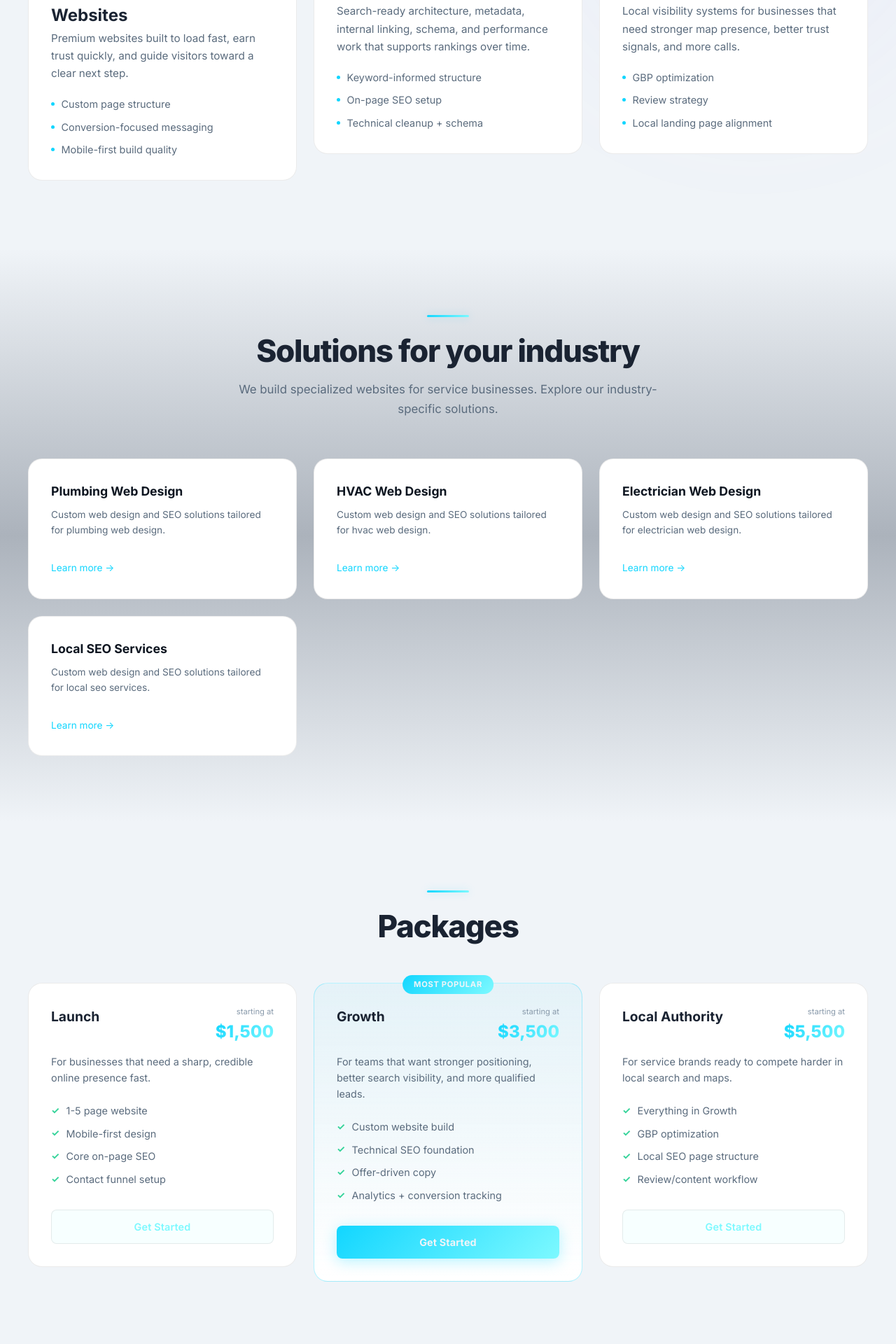
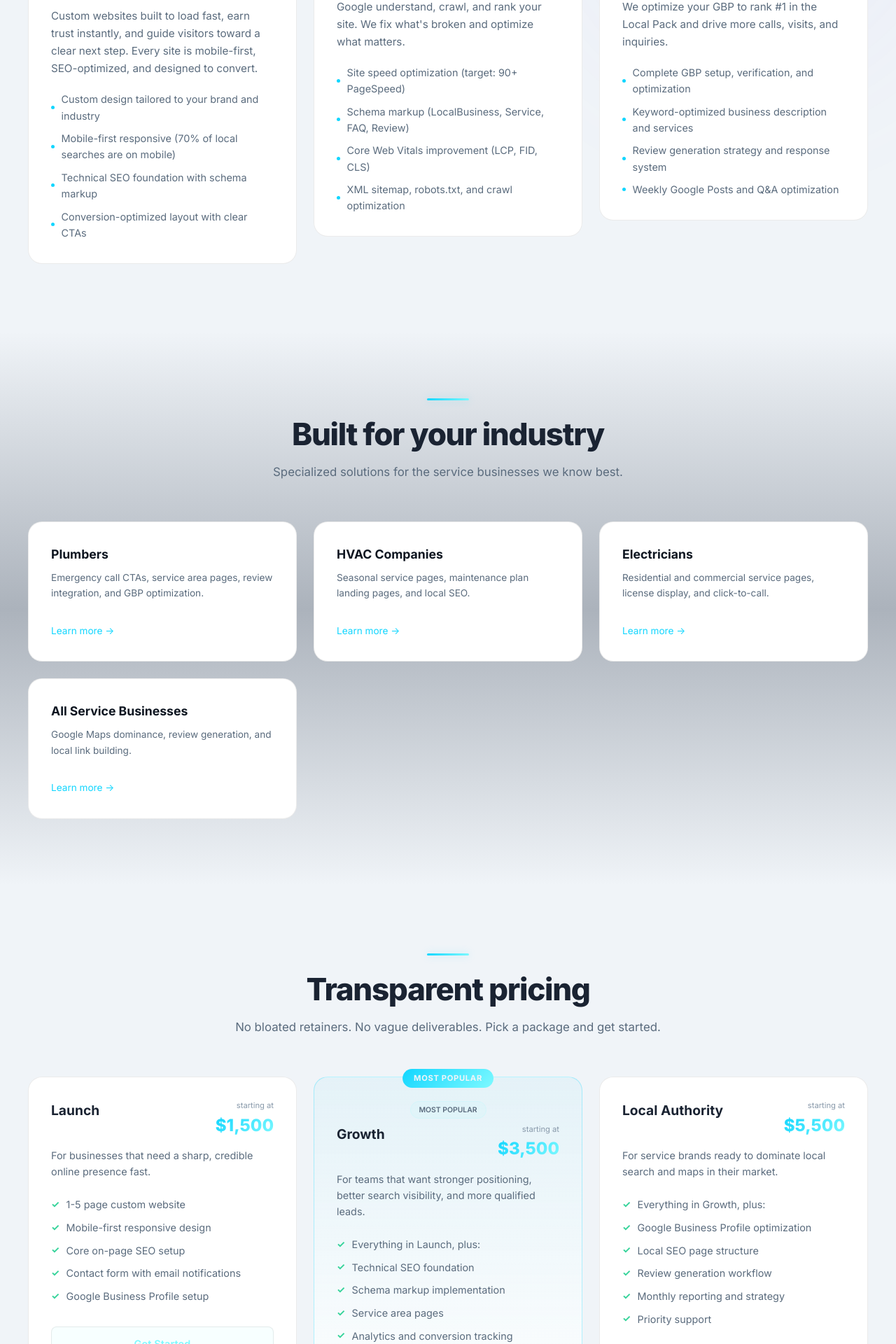
Before and after one commit to galaxycoils/computerexpress-darius-site, a React (Vite) app: page /services in a window 1280 px wide. Shown: the part 820-2740 px from the top of the page at 70% size. Built offline with nearby package versions, Linux system fonts and the light colour scheme; no server answers.

Commit message:
Content overhaul: hero copy, services page, about page, animated counter fix, testimonials

```diff
--- a/src/components/AnimatedCounter.jsx
+++ b/src/components/AnimatedCounter.jsx
@@ -1,48 +1,63 @@
 import { useState, useEffect, useRef } from 'react'
 
-/**
- * Animates a number from 0 to target when the element scrolls into view.
- * suffix is appended after the number (e.g. "+", "x", "h")
- * prefix is prepended (e.g. "$", "#")
- */
 function useCountUp(target, suffix = '', prefix = '', duration = 2000) {
-  const [value, setValue] = useState(0)
+  const [value, setValue] = useState(target) // Start at target, animate down then up
   const ref = useRef(null)
   const hasAnimated = useRef(false)
 
   useEffect(() => {
     const el = ref.current
     if (!el) return
+
+    // Check if already in viewport on mount
+    const rect = el.getBoundingClientRect()
+    const inViewport = rect.top < window.innerHeight && rect.bottom > 0
+
+    if (inViewport) {
+      // Already visible — animate immediately
+      hasAnimated.current = true
+      setValue(0)
+      const start = performance.now()
+      const to = target
+      const step = (now) => {
+        const elapsed = now - start
+        const progress = Math.min(elapsed / duration, 1)
+        const eased = progress === 1 ? 1 : 1 - Math.pow(2, -10 * progress)
+        setValue(Math.round(to * eased))
+        if (progress < 1) requestAnimationFrame(step)
+      }
+      requestAnimationFrame(step)
+    } else {
+      // Not visible — wait for scroll
       const obs = new IntersectionObserver(
         ([entry]) => {
           if (entry.isIntersecting && !hasAnimated.current) {
             hasAnimated.current = true
+            setValue(0)
             const start = performance.now()
-          const from = 0
             const to = target
             const step = (now) => {
               const elapsed = now - start
               const progress = Math.min(elapsed / duration, 1)
-            // easeOutExpo
               const eased = progress === 1 ? 1 : 1 - Math.pow(2, -10 * progress)
-            setValue(Math.round(from + (to - from) * eased))
+              setValue(Math.round(to * eased))
               if (progress < 1) requestAnimationFrame(step)
             }
             requestAnimationFrame(step)
             obs.unobserve(el)
           }
         },
-      { threshold: 0.3 }
+        { threshold: 0.1 }
       )
       obs.observe(el)
       return () => obs.disconnect()
+    }
   }, [target, duration])
 
   return { value, ref }
 }
 
 export default function AnimatedCounter({ value, suffix = '', prefix = '', label }) {
-  // Extract leading numeric portion and trailing non-numeric suffix
   const match = value.match(/^(\d+)(.*)$/)
   const isNumeric = !!match
   const numValue = isNumeric ? parseInt(match[1], 10) : 0
--- a/src/data/siteData.js
+++ b/src/data/siteData.js
@@ -2,20 +2,35 @@ export const services = [
   {
     icon: 'web',
     title: 'High-Performance Websites',
-    description: 'Premium websites built to load fast, earn trust quickly, and guide visitors toward a clear next step.',
-    bullets: ['Custom page structure', 'Conversion-focused messaging', 'Mobile-first build quality']
+    description: 'Custom websites built to load fast, earn trust instantly, and guide visitors toward a clear next step. Every site is mobile-first, SEO-optimized, and designed to convert.',
+    bullets: [
+      'Custom design tailored to your brand and industry',
+      'Mobile-first responsive (70% of local searches are on mobile)',
+      'Technical SEO foundation with schema markup',
+      'Conversion-optimized layout with clear CTAs',
+    ]
   },
   {
     icon: 'search',
     title: 'Technical SEO',
-    description: 'Search-ready architecture, metadata, internal linking, schema, and performance work that supports rankings over time.',
-    bullets: ['Keyword-informed structure', 'On-page SEO setup', 'Technical cleanup + schema']
+    description: 'Search-ready architecture that helps Google understand, crawl, and rank your site. We fix what\'s broken and optimize what matters.',
+    bullets: [
+      'Site speed optimization (target: 90+ PageSpeed)',
+      'Schema markup (LocalBusiness, Service, FAQ, Review)',
+      'Core Web Vitals improvement (LCP, FID, CLS)',
+      'XML sitemap, robots.txt, and crawl optimization',
+    ]
   },
   {
     icon: 'map',
     title: 'Google Business Profile',
-    description: 'Local visibility systems for businesses that need stronger map presence, better trust signals, and more calls.',
-    bullets: ['GBP optimization', 'Review strategy', 'Local landing page alignment']
+    description: 'Dominate Google Maps and local search. We optimize your GBP to rank #1 in the Local Pack and drive more calls, visits, and inquiries.',
+    bullets: [
+      'Complete GBP setup, verification, and optimization',
+      'Keyword-optimized business description and services',
+      'Review generation strategy and response system',
+      'Weekly Google Posts and Q&A optimization',
+    ]
   }
 ]
 
@@ -25,7 +40,13 @@ export const packages = [
     price: '$1,500',
     period: 'starting at',
     ideal: 'For businesses that need a sharp, credible online presence fast.',
-    features: ['1-5 page website', 'Mobile-first design', 'Core on-page SEO', 'Contact funnel setup'],
+    features: [
+      '1-5 page custom website',
+      'Mobile-first responsive design',
+      'Core on-page SEO setup',
+      'Contact form with email notifications',
+      'Google Business Profile setup',
+    ],
     featured: false
   },
   {
@@ -33,24 +54,38 @@ export const packages = [
     price: '$3,500',
     period: 'starting at',
     ideal: 'For teams that want stronger positioning, better search visibility, and more qualified leads.',
-    features: ['Custom website build', 'Technical SEO foundation', 'Offer-driven copy', 'Analytics + conversion tracking'],
+    features: [
+      'Everything in Launch, plus:',
+      'Technical SEO foundation',
+      'Schema markup implementation',
+      'Service area pages',
+      'Analytics and conversion tracking',
+      '3 months of SEO support',
+    ],
     featured: true
   },
   {
     name: 'Local Authority',
     price: '$5,500',
     period: 'starting at',
-    ideal: 'For service brands ready to compete harder in local search and maps.',
-    features: ['Everything in Growth', 'GBP optimization', 'Local SEO page structure', 'Review/content workflow'],
+    ideal: 'For service brands ready to dominate local search and maps in their market.',
+    features: [
+      'Everything in Growth, plus:',
+      'Google Business Profile optimization',
+      'Local SEO page structure',
+      'Review generation workflow',
+      'Monthly reporting and strategy',
+      'Priority support',
+    ],
     featured: false
   }
 ]
 
 export const steps = [
-  { title: 'Audit', desc: 'Audit your current site, offer clarity, search visibility, and conversion friction.' },
-  { title: 'Strategy', desc: 'Shape the right information architecture, messaging, and local SEO opportunities.' },
-  { title: 'Build', desc: 'Design and build a site that looks premium and performs like a sales asset.' },
-  { title: 'Launch', desc: 'Launch with tracking, search fundamentals, and a clear lead capture path.' }
+  { title: 'Audit', desc: 'We analyze your current site, competitors, and local search landscape to identify the highest-leverage opportunities.' },
+  { title: 'Strategy', desc: 'We map out the right information architecture, messaging, and local SEO approach for your specific market.' },
+  { title: 'Build', desc: 'We design and develop your site with speed, SEO, and conversion best practices baked in from day one.' },
+  { title: 'Launch', desc: 'We go live with tracking, search fundamentals, and a clear lead capture path. Then we optimize based on real data.' }
 ]
 
 export const testimonials = [
@@ -61,13 +96,13 @@ export const testimonials = [
     initials: 'PC'
   },
   {
-    text: 'The difference was immediate. Their old site looked generic -- the new one actually makes them look like the premium service they are. Clients comment on it.',
+    text: 'The difference was immediate. Their old site looked generic — the new one actually makes them look like the premium service they are. Clients comment on it.',
     name: 'Legal Client',
     role: 'Service Business Director',
     initials: 'LC'
   },
   {
-    text: 'We handled everything -- design, SEO, Google Business Profile. Their map pack visibility went from nowhere to top 3 in their city.',
+    text: 'We handled everything — design, SEO, Google Business Profile. Their map pack visibility went from nowhere to top 3 in their city.',
     name: 'HVAC Client',
     role: 'Service Business Founder',
     initials: 'HC'
@@ -77,23 +112,23 @@ export const testimonials = [
 export const faqItems = [
   {
     q: 'How long does a typical project take?',
-    a: 'Most website projects launch within 2-4 weeks depending on scope. SEO work begins immediately but meaningful ranking improvements typically show within 60-90 days.'
+    a: 'Most website projects launch within 2-4 weeks depending on scope. SEO work begins immediately but meaningful ranking improvements typically show within 60-90 days. We\'ll give you a clear timeline after the initial audit.'
   },
   {
-    q: 'Do you work with businesses outside our local area?',
-    a: 'Yes. While we specialize in local SEO and service businesses, we work with clients remotely across the US and internationally.'
+    q: 'Do you work with businesses outside the local area?',
+    a: 'Yes. While we specialize in local SEO and service businesses, we work with clients remotely across Canada and the US. The same principles apply — we just target your specific service areas.'
   },
   {
     q: 'What makes ComputerExpress different from other agencies?',
-    a: 'We use AI to move faster and keep costs down, but every decision is made by a human who understands your business. No bloated retainers, no vague deliverables.'
+    a: 'We use AI to move faster and keep costs down, but every decision is made by a human who understands your business. No bloated retainers, no vague deliverables. We focus on the three things that matter most: site quality, search readiness, and local presence.'
   },
   {
     q: 'Do you offer ongoing support after launch?',
-    a: 'Yes. We offer maintenance retainers for updates, content changes, and ongoing SEO. But we also build sites you can manage yourself -- your choice.'
+    a: 'Yes. We offer maintenance retainers for updates, content changes, and ongoing SEO. But we also build sites you can manage yourself — your choice. We\'ll recommend what makes sense for your situation.'
   },
   {
     q: 'What do you need from me to get started?',
-    a: 'Just your current website URL, a sense of what you want to improve, and your main service offerings. We handle the rest -- strategy, design, copy, and technical setup.'
+    a: 'Just your current website URL, a sense of what you want to improve, and your main service offerings. We handle the rest — strategy, design, copy, and technical setup. The first step is a free audit.'
   }
 ]
 
@@ -123,7 +158,7 @@ export const portfolioItems = [
 ]
 
 export const stats = [
-  { value: '100+', label: 'Sites launched' },
+  { value: '50+', label: 'Sites launched' },
   { value: '98', label: 'Avg. PageSpeed' },
   { value: '4x', label: 'Lead increase' },
   { value: '24h', label: 'Response time' }
--- a/src/pages/HomePage.jsx
+++ b/src/pages/HomePage.jsx
@@ -111,21 +111,21 @@ export default function HomePage() {
           <div>
             <div className="eyebrow">Built for service businesses that need better leads, not just more traffic</div>
             <h1>
-              Websites that look <span className="gradient-text">premium</span>, rank cleanly, and convert with intent.
+              Websites that look <span className="gradient-text">premium</span>, rank on page 1, and convert visitors into calls.
             </h1>
             <p className="hero-copy">
-              ComputerExpress builds high-performance websites, technical SEO foundations, and local growth systems for businesses that need stronger visibility and more qualified inquiries.
+              ComputerExpress builds high-performance websites with technical SEO, local search optimization, and Google Business Profile management — everything service businesses need to dominate their market.
             </p>
             <div className="hero-actions">
               <Link to="/contact" className="button button-primary">Get a Free SEO Audit</Link>
-              <Link to="/services" className="button button-secondary">Explore Services</Link>
+              <a href="https://calendly.com/tahamtandariush/30min" target="_blank" rel="noopener noreferrer" className="button button-secondary">Book a Free Call</a>
             </div>
             <ul className="hero-points">
-              <li><strong>More trust.</strong> Better visibility. Higher-quality leads.</li>
-              <li><strong>Fast + mobile-first</strong> build quality</li>
-              <li><strong>SEO + schema</strong> baked in from day one</li>
-              <li><strong>Offer clarity + CTA</strong> focused conversion flow</li>
-              <li><strong>GBP alignment</strong> for local growth</li>
+              <li><strong>Page 1 rankings.</strong> Technical SEO and local search optimization.</li>
+              <li><strong>More calls.</strong> Click-to-call, contact forms, and GBP alignment.</li>
+              <li><strong>Premium design.</strong> Custom sites that build trust instantly.</li>
+              <li><strong>Fast + mobile-first.</strong> 98+ PageSpeed, responsive on every device.</li>
+              <li><strong>Transparent pricing.</strong> No bloated retainers, no vague deliverables.</li>
             </ul>
           </div>
           <div className="hero-card">
--- a/src/pages/ServicesPage.jsx
+++ b/src/pages/ServicesPage.jsx
@@ -12,35 +12,26 @@ const servicesPageJsonLd = {
     name: 'ComputerExpress',
     url: 'https://computerexpress.pages.dev'
   },
-  areaServed: {
-    '@type': 'City',
-    name: 'St. Catharines'
-  },
+  areaServed: [
+    { '@type': 'City', name: 'St. Catharines' },
+    { '@type': 'State', name: 'Ontario' },
+    { '@type': 'Country', name: 'Canada' },
+  ],
   hasOfferCatalog: {
     '@type': 'OfferCatalog',
     name: 'ComputerExpress Services',
     itemListElement: services.map(s => ({
       '@type': 'Offer',
-      itemOffered: {
-        '@type': 'Service',
-        name: s.title,
-        description: s.description
-      }
+      itemOffered: { '@type': 'Service', name: s.title, description: s.description }
     }))
   }
 }
 
-const relatedPages = [
-  { path: '/services/web-design-for-plumbers', label: 'Plumbing Web Design' },
-  { path: '/services/web-design-for-hvac', label: 'HVAC Web Design' },
-  { path: '/services/web-design-for-electricians', label: 'Electrician Web Design' },
-  { path: '/services/local-seo-for-service-businesses', label: 'Local SEO Services' },
-]
-
-const relatedBlogPosts = [
-  { path: '/blog/local-seo-checklist-2026', label: 'Local SEO Checklist 2026' },
-  { path: '/blog/how-to-get-more-leads-from-website', label: 'How to Get More Leads' },
-  { path: '/blog/technical-seo-explained', label: 'Technical SEO Explained' },
+const industryPages = [
+  { path: '/services/web-design-for-plumbers', label: 'Plumbers', desc: 'Emergency call CTAs, service area pages, review integration, and GBP optimization.' },
+  { path: '/services/web-design-for-hvac', label: 'HVAC Companies', desc: 'Seasonal service pages, maintenance plan landing pages, and local SEO.' },
+  { path: '/services/web-design-for-electricians', label: 'Electricians', desc: 'Residential and commercial service pages, license display, and click-to-call.' },
+  { path: '/services/local-seo-for-service-businesses', label: 'All Service Businesses', desc: 'Google Maps dominance, review generation, and local link building.' },
 ]
 
 export default function ServicesPage() {
@@ -60,13 +51,13 @@ export default function ServicesPage() {
         <div className="container">
           <AnimatedSection>
             <div className="eyebrow" style={{ justifyContent: 'center' }}>What we do</div>
-            <h1>Services built around visibility, trust, and conversion</h1>
-            <p>ComputerExpress focuses on the three areas that tend to matter most for local service brands: site quality, search readiness, and local presence.</p>
+            <h1>Three services. One goal: more qualified leads.</h1>
+            <p>Websites that rank on Google. Technical SEO that gets you found. Google Business Profile that drives calls. Everything service businesses need to dominate their market — nothing they don't.</p>
           </AnimatedSection>
         </div>
       </section>
 
-      <section className="section" aria-label="Service details">
+      <section className="section" aria-label="Services">
         <div className="container">
           <div className="card-grid three-up page-block stagger-children">
             {services.map((s, i) => (
@@ -89,26 +80,23 @@ export default function ServicesPage() {
         </div>
       </section>
 
-      {/* Internal links to service-specific landing pages */}
-      <section className="section section-alt" aria-label="Service-specific solutions">
+      <section className="section section-alt" aria-label="Industry solutions">
         <div className="container">
           <AnimatedSection>
             <div className="section-heading">
               <div className="glow-line" aria-hidden="true"></div>
-              <h2>Solutions for your industry</h2>
-              <p>We build specialized websites for service businesses. Explore our industry-specific solutions.</p>
+              <h2>Built for your industry</h2>
+              <p>Specialized solutions for the service businesses we know best.</p>
             </div>
           </AnimatedSection>
           <div className="card-grid three-up page-block stagger-children">
-            {relatedPages.map((page, i) => (
+            {industryPages.map((page, i) => (
               <AnimatedSection key={page.path} delay={i * 100}>
                 <article className="info-card" style={{ height: '100%', display: 'flex', flexDirection: 'column' }}>
                   <h3 style={{ fontSize: '1.1rem', marginBottom: '0.5rem' }}>
                     <Link to={page.path} style={{ color: 'var(--text-bright)' }}>{page.label}</Link>
                   </h3>
-                  <p style={{ fontSize: '0.85rem', color: 'var(--muted)', flexGrow: 1 }}>
-                    Custom web design and SEO solutions tailored for {page.label.toLowerCase()}.
-                  </p>
+                  <p style={{ fontSize: '0.85rem', color: 'var(--muted)', flexGrow: 1 }}>{page.desc}</p>
                   <Link to={page.path} style={{ color: 'var(--primary)', fontSize: '0.85rem', marginTop: '0.75rem', display: 'inline-block' }}>
                     Learn more →
                   </Link>
@@ -119,18 +107,20 @@ export default function ServicesPage() {
         </div>
       </section>
 
-      <section className="section" aria-label="Pricing packages">
+      <section className="section" aria-label="Pricing">
         <div className="container">
           <AnimatedSection>
             <div className="section-heading">
               <div className="glow-line" aria-hidden="true"></div>
-              <h2>Packages</h2>
+              <h2>Transparent pricing</h2>
+              <p>No bloated retainers. No vague deliverables. Pick a package and get started.</p>
             </div>
           </AnimatedSection>
           <div className="card-grid three-up page-block stagger-children">
             {packages.map((p, i) => (
               <AnimatedSection key={p.name} delay={i * 100}>
                 <article className={`pricing-card ${p.featured ? 'featured' : ''}`}>
+                  {p.featured && <div style={{ textAlign: 'center', marginBottom: '0.5rem' }}><span className="portfolio-tag" style={{ fontSize: '0.65rem' }}>MOST POPULAR</span></div>}
                   <div className="pricing-top">
                     <h3>{p.name}</h3>
                     <div style={{ textAlign: 'right' }}>
@@ -152,47 +142,18 @@ export default function ServicesPage() {
         </div>
       </section>
 
-      {/* Internal links to related blog posts */}
-      <section className="section section-alt" aria-label="Related resources">
-        <div className="container">
-          <AnimatedSection>
-            <div className="section-heading">
-              <div className="glow-line" aria-hidden="true"></div>
-              <h2>Learn more about web design and SEO</h2>
-              <p>Expert insights to help your service business rank higher and get more leads.</p>
-            </div>
-          </AnimatedSection>
-          <div className="card-grid three-up page-block stagger-children">
-            {relatedBlogPosts.map((post, i) => (
-              <AnimatedSection key={post.path} delay={i * 100}>
-                <article className="info-card" style={{ height: '100%', display: 'flex', flexDirection: 'column' }}>
-                  <h3 style={{ fontSize: '1.1rem', marginBottom: '0.5rem' }}>
-                    <Link to={post.path} style={{ color: 'var(--text-bright)' }}>{post.label}</Link>
-                  </h3>
-                  <p style={{ fontSize: '0.85rem', color: 'var(--muted)', flexGrow: 1 }}>
-                    {post.path.includes('local-seo') && 'Complete checklist to rank #1 on Google Maps and local search.'}
-                    {post.path.includes('leads') && '7 proven strategies to turn website visitors into qualified leads.'}
-                    {post.path.includes('technical-seo') && 'What technical SEO covers and why your business needs it.'}
-                  </p>
-                  <Link to={post.path} style={{ color: 'var(--primary)', fontSize: '0.85rem', marginTop: '0.75rem', display: 'inline-block' }}>
-                    Read more →
-                  </Link>
-                </article>
-              </AnimatedSection>
-            ))}
-          </div>
-        </div>
-      </section>
-
       <section className="section" style={{ paddingBottom: '7rem' }} aria-label="Call to action">
         <div className="container">
           <AnimatedSection>
             <div className="cta-strip">
               <div>
-                <h2>Ready to get started?</h2>
-                <p>Request a free audit and we'll identify the highest-leverage improvements for your site.</p>
+                <h2>Ready to rank higher and get more leads?</h2>
+                <p>Start with a free audit. We'll show you exactly what to fix and what to build.</p>
               </div>
-              <Link to="/contact" className="button button-primary">Request Free Audit</Link>
+              <div style={{ display: 'flex', gap: '0.75rem', flexWrap: 'wrap' }}>
+                <Link to="/contact" className="button button-primary">Get Free Audit</Link>
+                <a href="https://calendly.com/tahamtandariush/30min" target="_blank" rel="noopener noreferrer" className="button button-secondary">Book a Call</a>
+              </div>
             </div>
           </AnimatedSection>
         </div>
```
Also changed, not shown: src/pages/AboutPage.jsx (+8 -5 lines). Lines whose indentation alone changed are shown as unchanged.
